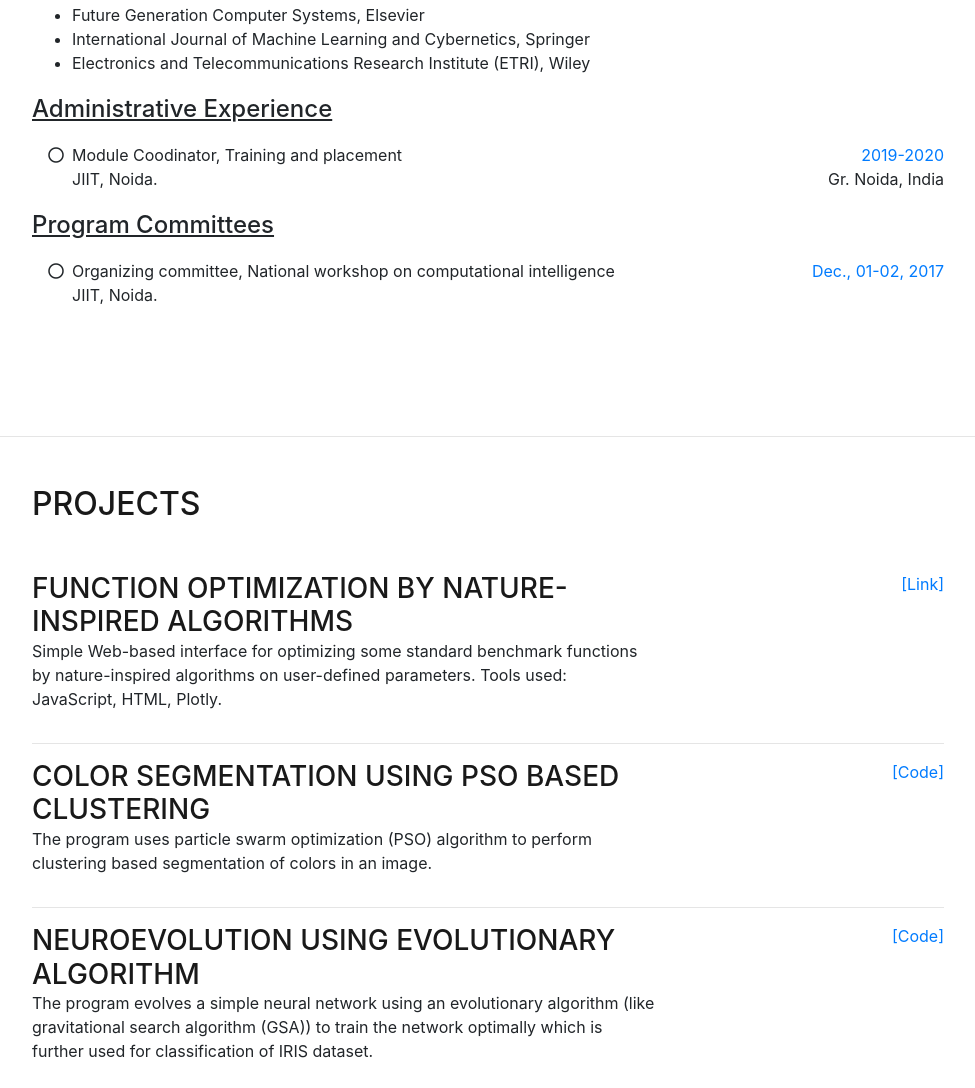
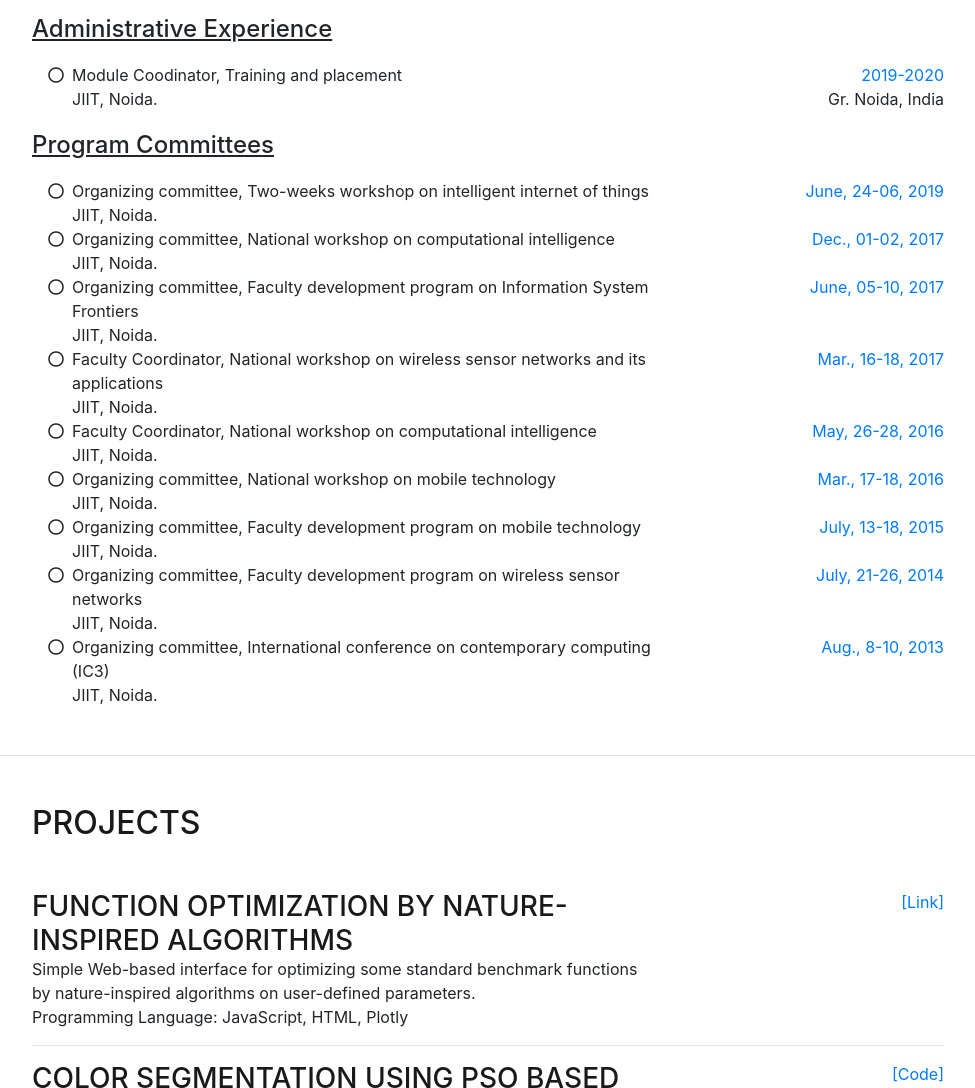
Before and after one commit to himanshuRepo/Himanshu-Mittal, a website with bundled scripts: page index.html in a window 1280 px wide. Shown: the part 8003-9091 px from the top of the page, without its empty margins (288-1263 px from the left). Built offline with nearby package versions, Linux system fonts and the light colour scheme; a web font is replaced by a local one.

Commit message:
Update index.html

```diff
--- a/index.html
+++ b/index.html
@@ -692,15 +692,122 @@ The proposed scheme does not require any encryption techniques, signatures, veri
              <i class="fa-li far fa-circle"></i>
             <div class="resume-item d-flex flex-column flex-md-row justify-content-between">
           <div class="resume-content">
+            <div>Organizing committee, Two-weeks workshop on intelligent internet of things</div>
+            <div>JIIT, Noida.</div>
+          </div>
+           <div class="resume-date text-md-right">
+            <span class="text-primary">June, 24-06, 2019</span>
+          </div>
+        </div>
+        </li>
+
+          <li>
+             <i class="fa-li far fa-circle"></i>
+            <div class="resume-item d-flex flex-column flex-md-row justify-content-between">
+          <div class="resume-content">
             <div>Organizing committee, National workshop on computational intelligence</div>
             <div>JIIT, Noida.</div>
           </div>
            <div class="resume-date text-md-right">
             <span class="text-primary">Dec., 01-02, 2017</span>
-
           </div>
         </div>
         </li>
+
+          <li>
+             <i class="fa-li far fa-circle"></i>
+            <div class="resume-item d-flex flex-column flex-md-row justify-content-between">
+          <div class="resume-content">
+            <div>Organizing committee, Faculty development program on Information System Frontiers</div>
+            <div>JIIT, Noida.</div>
+          </div>
+           <div class="resume-date text-md-right">
+            <span class="text-primary">June, 05-10, 2017</span>
+          </div>
+        </div>
+        </li>
+
+                  <li>
+             <i class="fa-li far fa-circle"></i>
+            <div class="resume-item d-flex flex-column flex-md-row justify-content-between">
+          <div class="resume-content">
+            <div>Faculty Coordinator, National workshop on wireless sensor networks and its applications</div>
+            <div>JIIT, Noida.</div>
+          </div>
+           <div class="resume-date text-md-right">
+            <span class="text-primary">Mar., 16-18, 2017</span>
+          </div>
+        </div>
+        </li>
+
+           <li>
+             <i class="fa-li far fa-circle"></i>
+            <div class="resume-item d-flex flex-column flex-md-row justify-content-between">
+          <div class="resume-content">
+            <div>Faculty Coordinator, National workshop on computational intelligence</div>
+            <div>JIIT, Noida.</div>
+          </div>
+           <div class="resume-date text-md-right">
+            <span class="text-primary">May, 26-28, 2016</span>
+          </div>
+        </div>
+        </li>
+
+             <li>
+             <i class="fa-li far fa-circle"></i>
+            <div class="resume-item d-flex flex-column flex-md-row justify-content-between">
+          <div class="resume-content">
+            <div>Organizing committee, National workshop on mobile technology</div>
+            <div>JIIT, Noida.</div>
+          </div>
+           <div class="resume-date text-md-right">
+            <span class="text-primary">Mar., 17-18, 2016</span>
+          </div>
+        </div>
+        </li>
+
+                <li>
+             <i class="fa-li far fa-circle"></i>
+            <div class="resume-item d-flex flex-column flex-md-row justify-content-between">
+          <div class="resume-content">
+            <div>Organizing committee, Faculty development program on mobile technology</div>
+            <div>JIIT, Noida.</div>
+          </div>
+           <div class="resume-date text-md-right">
+            <span class="text-primary">July, 13-18, 2015</span>
+          </div>
+        </div>
+        </li>
+
+
+                  <li>
+             <i class="fa-li far fa-circle"></i>
+            <div class="resume-item d-flex flex-column flex-md-row justify-content-between">
+          <div class="resume-content">
+            <div>Organizing committee, Faculty development program on wireless sensor networks</div>
+            <div>JIIT, Noida.</div>
+          </div>
+           <div class="resume-date text-md-right">
+            <span class="text-primary">July, 21-26, 2014</span>
+          </div>
+        </div>
+        </li>
+
+
+
+                  <li>
+             <i class="fa-li far fa-circle"></i>
+            <div class="resume-item d-flex flex-column flex-md-row justify-content-between">
+          <div class="resume-content">
+            <div>Organizing committee, International conference on contemporary computing (IC3)</div>
+            <div>JIIT, Noida.</div>
+          </div>
+           <div class="resume-date text-md-right">
+            <span class="text-primary">Aug., 8-10, 2013</span>
+          </div>
+        </div>
+        </li>
+
         </ul>
 
 
@@ -718,8 +825,9 @@ The proposed scheme does not require any encryption techniques, signatures, veri
           <div class="resume-content">
             <h3 class="mb-0">Function Optimization by Nature-inspired Algorithms</h3>
 
-            <p>Simple Web-based interface for optimizing some standard benchmark functions by nature-inspired algorithms on user-defined parameters. Tools used: JavaScript, HTML, Plotly. </p>
-<!--                         <div class="subheading mb-3"> </div> -->
+            <div>Simple Web-based interface for optimizing some standard benchmark functions by nature-inspired algorithms on user-defined parameters.</div>
+             <div>Programming Language: JavaScript, HTML, Plotly</div>
+            <!--                         <div class="subheading mb-3"> </div> -->
           </div>
           <div class="resume-date text-md-right">
             <span class="text-primary"><a href="./Projects/NIA/FunctionOptimization/index.html" target="_blank">[Link]</a></span>
@@ -732,7 +840,8 @@ The proposed scheme does not require any encryption techniques, signatures, veri
           <div class="resume-content">
             <h3 class="mb-0">Color Segmentation using PSO based Clustering</h3>
 
-            <p>The program uses particle swarm optimization (PSO) algorithm to perform clustering based segmentation of colors in an image.</p>
+            <div>The program uses particle swarm optimization (PSO) algorithm to perform clustering based segmentation of colors in an image.</div>
+                        <div>Programming Language: MATLAB</div>
 <!--                         <div class="subheading mb-3"> </div> -->
           </div>
           <div class="resume-date text-md-right">
@@ -747,7 +856,8 @@ The proposed scheme does not require any encryption techniques, signatures, veri
           <div class="resume-content">
             <h3 class="mb-0">Neuroevolution using Evolutionary Algorithm</h3>
 
-            <p>The program evolves a simple neural network using an evolutionary algorithm (like gravitational search algorithm (GSA)) to train the network optimally which is further used for classification of IRIS dataset.</p>
+            <div>The program evolves a simple neural network using an evolutionary algorithm (like gravitational search algorithm (GSA)) to train the network optimally which is further used for classification of IRIS dataset.</div>
+                        <div>Programming Language: Python</div>
 <!--                         <div class="subheading mb-3"> </div> -->
           </div>
           <div class="resume-date text-md-right">
@@ -761,7 +871,8 @@ The proposed scheme does not require any encryption techniques, signatures, veri
           <div class="resume-content">
             <h3 class="mb-0">Clustering using Grey-wolf optimizer</h3>
 
-            <p>The program generates optimal clusters using a grey-wolf optimizer (GWO) and perform clustering of IRIS dataset.</p>
+            <div>The program generates optimal clusters using a grey-wolf optimizer (GWO) and perform clustering of IRIS dataset.</div>
+                        <div>Programming Language: Python</div>
 <!--                         <div class="subheading mb-3"> </div> -->
           </div>
           <div class="resume-date text-md-right">
@@ -775,7 +886,8 @@ The proposed scheme does not require any encryption techniques, signatures, veri
           <div class="resume-content">
             <h3 class="mb-0">2D histogram multi-level threshold image segmentation</h3>
 
-            <p>The program generates a 2D histogram of a color image using Non-local means which is partitioned according to optimal thresholds which identified through exponential kbest gravitational search algorithm and Renyi Entropy.</p>
+            <div>The program generates a 2D histogram of a color image using Non-local means which is partitioned according to optimal thresholds which identified through exponential kbest gravitational search algorithm and Renyi Entropy.</div>
+                        <div>Programming Language: MATLAB</div>
 <!--                         <div class="subheading mb-3"> </div> -->
           </div>
           <div class="resume-date text-md-right">
@@ -789,7 +901,8 @@ The proposed scheme does not require any encryption techniques, signatures, veri
           <div class="resume-content">
             <h3 class="mb-0">Classification and feature selection</h3>
 
-            <p>To eliminate redundant features in a data, the program selects optimal features using gravitational search algorithm. The optimal feature set is used to train a machine learning model like support vector machine to perform the classification.</p>
+            <div>To eliminate redundant features in a data, the program selects optimal features using gravitational search algorithm. The optimal feature set is used to train a machine learning model like support vector machine to perform the classification.</div>
+                        <div>Programming Language: Python</div>
 <!--                         <div class="subheading mb-3"> </div> -->
           </div>
           <div class="resume-date text-md-right">
@@ -803,7 +916,8 @@ The proposed scheme does not require any encryption techniques, signatures, veri
           <div class="resume-content">
             <h3 class="mb-0">QR code Generator for Opened Tabs</h3>
 
-            <p>This program generates the QR code for all the tabs opened in a browser.</p>
+            <div>This program generates the QR code for all the tabs opened in a browser.</div>
+                        <div>Programming Language: Python</div>
 <!--                         <div class="subheading mb-3"> </div> -->
           </div>
           <div class="resume-date text-md-right">
@@ -817,7 +931,8 @@ The proposed scheme does not require any encryption techniques, signatures, veri
           <div class="resume-content">
             <h3 class="mb-0">Road Detection using Superpixel and Neural Network</h3>
 
-            <p>This program uses Superpixel to identify uniform regions in an image which are further analysed for the detection of road using neural network.</p>
+            <div>This program uses Superpixel to identify uniform regions in an image which are further analysed for the detection of road using neural network.</div>
+                        <div>Programming Language: Python</div>
 <!--                         <div class="subheading mb-3"> </div> -->
           </div>
           <div class="resume-date text-md-right">
@@ -831,11 +946,15 @@ The proposed scheme does not require any encryption techniques, signatures, veri
           <div class="resume-content">
             <h3 class="mb-0">Codes for Evolutionary Algorithms</h3>
 
-            <p>Coded various evolutionary algorithms like gravitational search algorithm in Python.</p>
+            <div>Coded various evolutionary algorithms.</div>
+            <div>Programming Language: Python</div>
 <!--                         <div class="subheading mb-3"> </div> -->
           </div>
           <div class="resume-date text-md-right">
-            <span class="text-primary"><a href="https://github.com/himanshuRepo/Gravitational-Search-Algorithm" target="_blank">[Code]</a></span>
+            <span class="text-primary"><a href="https://github.com/himanshuRepo/Gravitational-Search-Algorithm" target="_blank">[GSA]</a></span>
+            <span class="text-primary"><a href="https://github.com/himanshuRepo/Spider-monkey-optimization" target="_blank">[SMO]</a></span>
+            <span class="text-primary"><a href="https://github.com/himanshuRepo/Biogeography-Based-Optimization" target="_blank">[BBO]</a></span>
+            <span class="text-primary"><a href="https://github.com/himanshuRepo/CKGSA-in-Python" target="_blank">[cKGSA]</a></span>
           </div>
         </div>
 
@@ -845,7 +964,8 @@ The proposed scheme does not require any encryption techniques, signatures, veri
           <div class="resume-content">
             <h3 class="mb-0">GUI for BibTex Key Extractor</h3>
 
-            <p>This GUI extracts the BibTex key for all the list of research papers saved in a file from Google scholar.</p>
+            <div>This GUI extracts the BibTex key for all the list of research papers saved in a file from Google scholar.</div>
+                        <div>Programming Language: Python</div>
 <!--                         <div class="subheading mb-3"> </div> -->
           </div>
           <div class="resume-date text-md-right">
@@ -860,8 +980,8 @@ The proposed scheme does not require any encryption techniques, signatures, veri
           <div class="resume-content">
             <h3 class="mb-0">Shape Classification in an image</h3>
 
-            <p>Segmenting objects in an image using differential evolution which are further classified into various shapes using Support Vector Machine.</p>
-<!--                         <div class="subheading mb-3"> </div> -->
+            <div>Segmenting objects in an image using differential evolution which are further classified into various shapes using Support Vector Machine.</div>
+                        <div>Programming Language: MATLAB</div>
           </div>
           <div class="resume-date text-md-right">
             <span class="text-primary"><a href="https://github.com/himanshuRepo/Object-Classification-and-Image-Segmentation-using-Nature-Inspired-Algorithm" target="_blank">[Code]</a></span>
```
